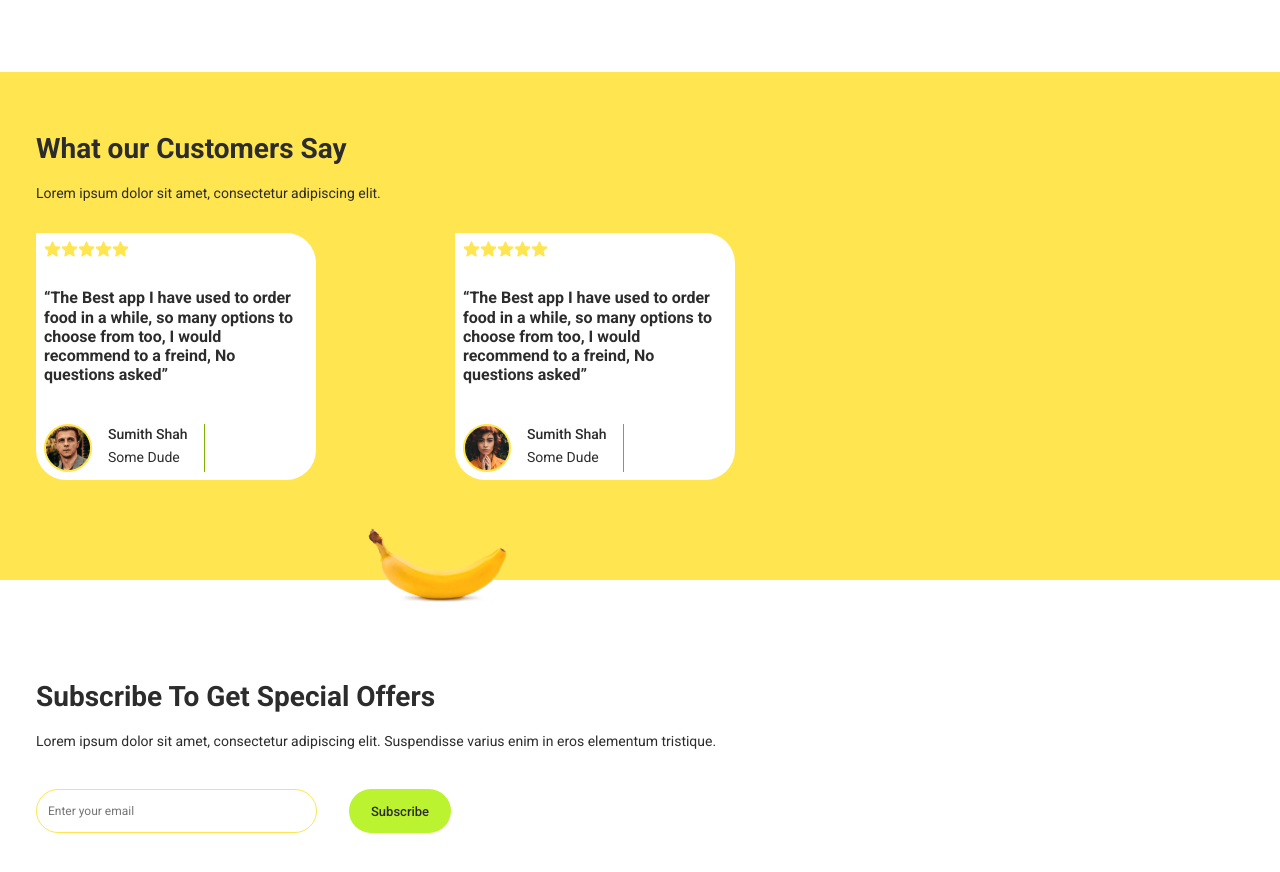
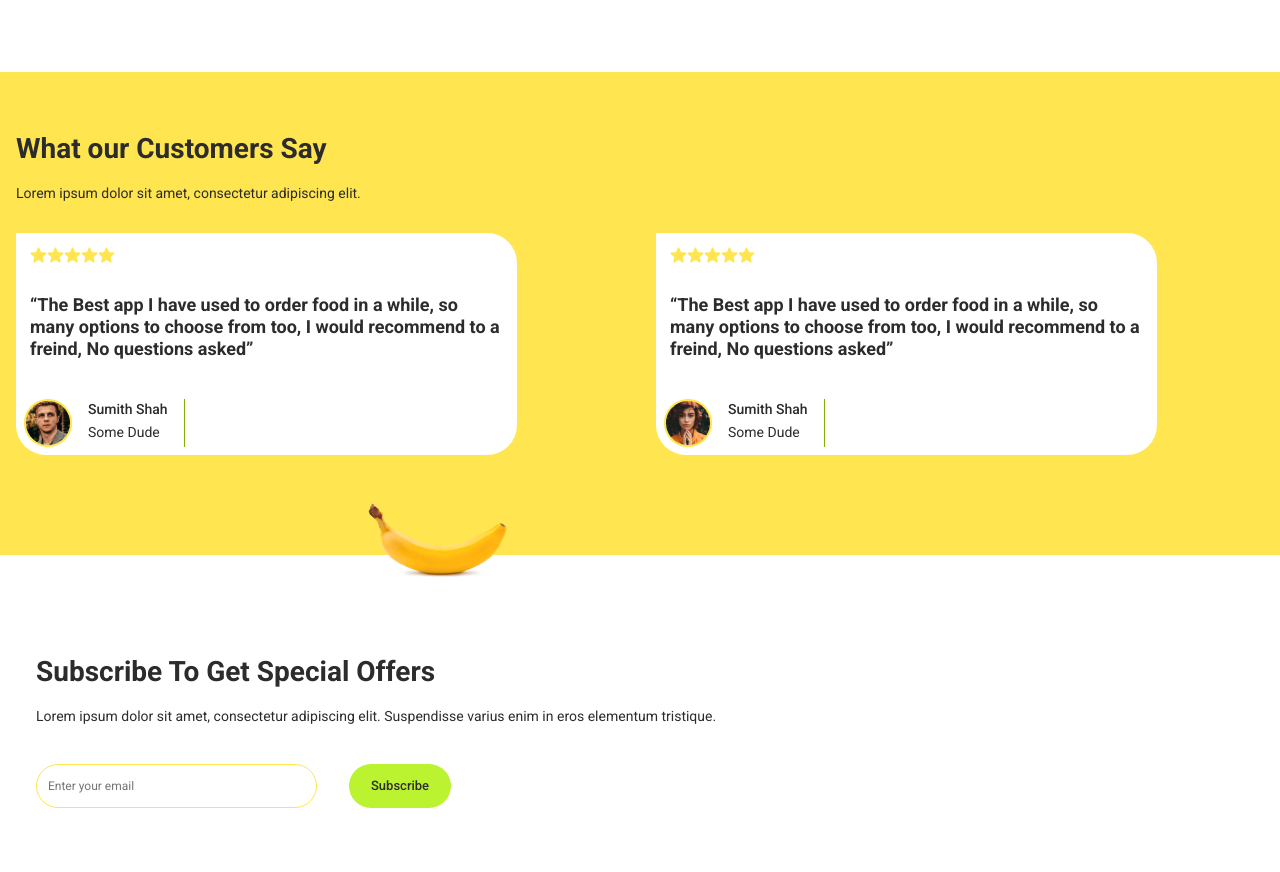
Before and after one commit to Tanya8135/food-sta2, a plain HTML site: page index.html in a window 1280 px wide. Shown: the part 2560-3432 px from the top of the page. Drawn offline with nearby package versions, Linux system fonts and the light colour scheme.

Commit message:
made _clients (tablet, desktop)

```diff
--- a/index.html
+++ b/index.html
@@ -326,7 +326,7 @@
 
       <!-- Clients -->
       <section class="clients section">
-        <div class="container">
+        <div class="container clients-box">
           <h2 class="clients-title">What our Customers Say</h2>
           <p class="clients-text">Lorem ipsum dolor sit amet, consectetur adipiscing elit.</p>
 
--- a/sass/components/_clients.scss
+++ b/sass/components/_clients.scss
@@ -14,6 +14,10 @@
   background-repeat: no-repeat;
   background-size: cover;
   flex-grow: 1;
+}
+
+.clients-box {
+  margin: 0;
 }
 
 .clients-title {
@@ -39,9 +43,9 @@
 }
 
 .clients-article:not(:last-child) {
-    @include desktop {
-        margin-right: 139px;
-    }
+  @include desktop {
+    margin-right: 139px;
+  }
 
   @include tablet {
     margin-right: 32px;
@@ -53,6 +57,14 @@
 }
 
 .clients-bg {
+  @include desktop {
+    min-width: 501px;
+  }
+
+  @include tablet {
+    min-width: 336px;
+  }
+
   min-width: 280px;
   background-color: $bg-white;
   border-radius: 30px;
@@ -60,13 +72,13 @@
 }
 
 .star-list {
-  // @include tablet {
-  //   padding: 12px 0 28px 12px;
-  // }
+  @include tablet {
+    padding: 12px 0 28px 12px;
+  }
 
-  // @include desktop {
-  //   padding: 14px 0 28px 14px;
-  // }
+  @include desktop {
+    padding: 14px 0 28px 14px;
+  }
 
   display: flex;
   fill: $star-color;
@@ -74,6 +86,15 @@
 }
 
 .article-text {
+  @media screen and (min-width: 768px) {
+    font-size: 18px;
+    max-width: 313px;
+  }
+
+  @include desktop {
+    max-width: 473px;
+  }
+
   @include font(16px, 700, 1.2);
   padding-bottom: 40px;
   margin: 0 auto;
```
Also changed, not shown: css/main.css, css/main.min.css, 2 other files.
